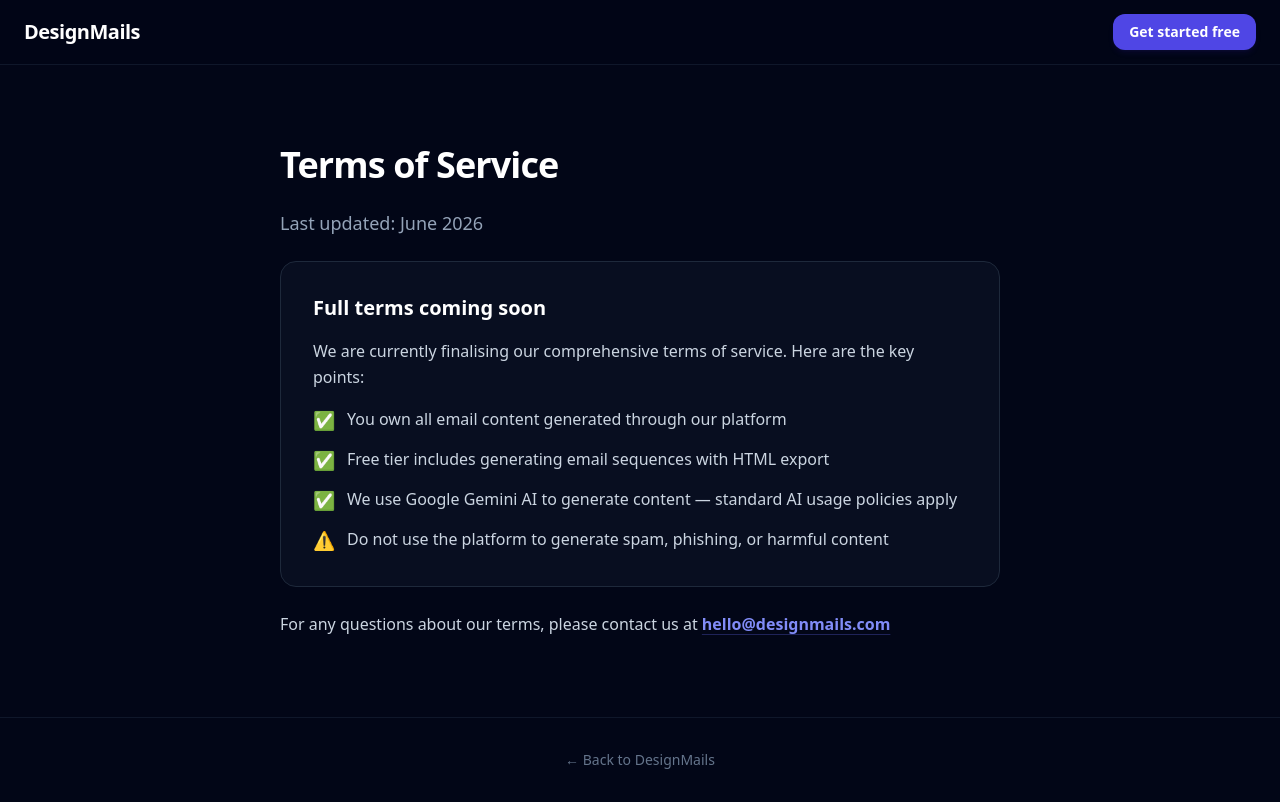
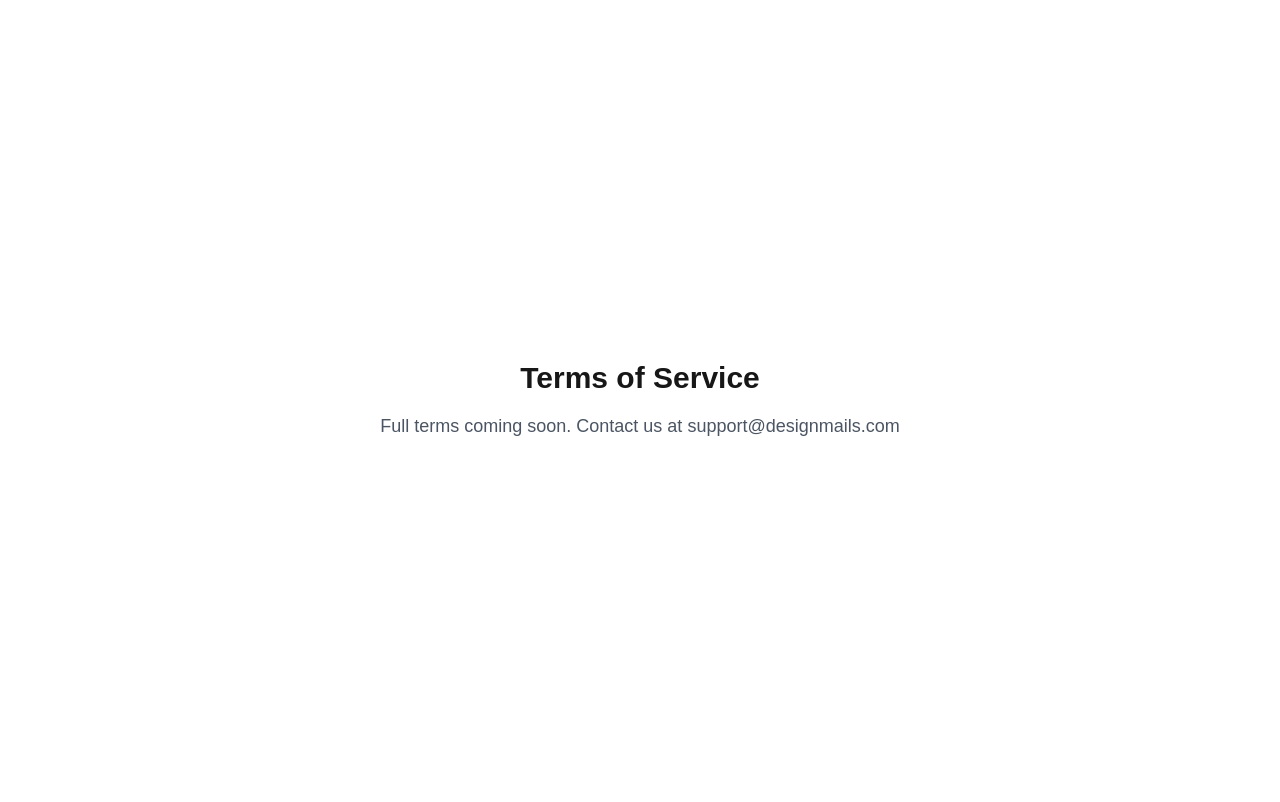
Before and after one commit to poojaanand846-art/saas-email-builder, a Next.js app: page /terms in a window 1280 px wide. Built offline with nearby package versions, Linux system fonts and the light colour scheme.

Commit message:
feat: production ready — gemini AI, security hardened, launch ready

```diff
--- a/src/app/privacy/page.tsx
+++ b/src/app/privacy/page.tsx
@@ -1,82 +1,12 @@
-import Link from "next/link";
+import React from 'react';
 
-export const metadata = {
-  title: "Privacy Policy — DesignMails",
-  description: "Privacy Policy for DesignMails — AI-powered SaaS onboarding email generator.",
-};
-
-export default function PrivacyPage() {
+export default function PrivacyPolicy() {
   return (
-    <div className="min-h-screen bg-slate-950 text-slate-100 font-sans">
-      {/* Navbar */}
-      <header className="border-b border-slate-900 bg-slate-950/80 backdrop-blur-md sticky top-0 z-50">
-        <div className="max-w-7xl mx-auto px-6 h-16 flex items-center justify-between">
-          <Link href="/" className="text-xl font-bold tracking-tight text-white">
-            DesignMails
-          </Link>
-          <Link
-            href="/login"
-            className="text-sm font-semibold text-white bg-indigo-600 hover:bg-indigo-500 px-4 py-2 rounded-xl transition-all shadow-md shadow-indigo-600/10"
-          >
-            Get started free
-          </Link>
-        </div>
-      </header>
-
-      {/* Content */}
-      <main className="max-w-3xl mx-auto px-6 py-20">
-        <h1 className="text-4xl font-extrabold text-white tracking-tight mb-6">
-          Privacy Policy
-        </h1>
-
-        <div className="prose prose-invert prose-slate max-w-none space-y-6 text-slate-300 leading-relaxed">
-          <p className="text-lg text-slate-400">
-            Last updated: June 2026
-          </p>
-
-          <div className="bg-slate-900/50 border border-slate-800 rounded-2xl p-8 space-y-4">
-            <h2 className="text-xl font-bold text-white">Full policy coming soon</h2>
-            <p>
-              We are currently drafting our comprehensive privacy policy. In the meantime, here&apos;s what you need to know:
-            </p>
-            <ul className="space-y-3 list-none pl-0">
-              <li className="flex items-start gap-3">
-                <span className="text-indigo-400 text-lg shrink-0">🔒</span>
-                <span>Your data is encrypted in transit and at rest</span>
-              </li>
-              <li className="flex items-start gap-3">
-                <span className="text-indigo-400 text-lg shrink-0">🚫</span>
-                <span>We never sell your personal information to third parties</span>
-              </li>
-              <li className="flex items-start gap-3">
-                <span className="text-indigo-400 text-lg shrink-0">📧</span>
-                <span>Email content you generate is stored securely and only accessible by you</span>
-              </li>
-              <li className="flex items-start gap-3">
-                <span className="text-indigo-400 text-lg shrink-0">🗑️</span>
-                <span>You can delete your account and all associated data at any time</span>
-              </li>
-            </ul>
-          </div>
-
-          <p>
-            For any privacy-related questions, please contact us at{" "}
-            <a
-              href="mailto:hello@designmails.com"
-              className="text-indigo-400 hover:text-indigo-300 font-semibold underline underline-offset-4 decoration-indigo-500/30 hover:decoration-indigo-400 transition-colors"
-            >
-              hello@designmails.com
-            </a>
-          </p>
-        </div>
-      </main>
-
-      {/* Footer */}
-      <footer className="border-t border-slate-900 py-8 px-6 text-center text-sm text-slate-500">
-        <Link href="/" className="hover:text-slate-300 transition-colors">
-          ← Back to DesignMails
-        </Link>
-      </footer>
-    </div>
+    <main className="flex min-h-screen flex-col items-center justify-center p-24 text-center">
+      <h1 className="text-3xl font-bold mb-4">Privacy Policy</h1>
+      <p className="text-lg text-gray-600 dark:text-gray-400">
+        Full policy coming soon. Contact us at support@designmails.com
+      </p>
+    </main>
   );
 }
--- a/src/app/terms/page.tsx
+++ b/src/app/terms/page.tsx
@@ -1,82 +1,12 @@
-import Link from "next/link";
+import React from 'react';
 
-export const metadata = {
-  title: "Terms of Service — DesignMails",
-  description: "Terms of Service for DesignMails — AI-powered SaaS onboarding email generator.",
-};
-
-export default function TermsPage() {
+export default function TermsOfService() {
   return (
-    <div className="min-h-screen bg-slate-950 text-slate-100 font-sans">
-      {/* Navbar */}
-      <header className="border-b border-slate-900 bg-slate-950/80 backdrop-blur-md sticky top-0 z-50">
-        <div className="max-w-7xl mx-auto px-6 h-16 flex items-center justify-between">
-          <Link href="/" className="text-xl font-bold tracking-tight text-white">
-            DesignMails
-          </Link>
-          <Link
-            href="/login"
-            className="text-sm font-semibold text-white bg-indigo-600 hover:bg-indigo-500 px-4 py-2 rounded-xl transition-all shadow-md shadow-indigo-600/10"
-          >
-            Get started free
-          </Link>
-        </div>
-      </header>
-
-      {/* Content */}
-      <main className="max-w-3xl mx-auto px-6 py-20">
-        <h1 className="text-4xl font-extrabold text-white tracking-tight mb-6">
-          Terms of Service
-        </h1>
-
-        <div className="prose prose-invert prose-slate max-w-none space-y-6 text-slate-300 leading-relaxed">
-          <p className="text-lg text-slate-400">
-            Last updated: June 2026
-          </p>
-
-          <div className="bg-slate-900/50 border border-slate-800 rounded-2xl p-8 space-y-4">
-            <h2 className="text-xl font-bold text-white">Full terms coming soon</h2>
-            <p>
-              We are currently finalising our comprehensive terms of service. Here are the key points:
-            </p>
-            <ul className="space-y-3 list-none pl-0">
-              <li className="flex items-start gap-3">
-                <span className="text-indigo-400 text-lg shrink-0">✅</span>
-                <span>You own all email content generated through our platform</span>
-              </li>
-              <li className="flex items-start gap-3">
-                <span className="text-indigo-400 text-lg shrink-0">✅</span>
-                <span>Free tier includes generating email sequences with HTML export</span>
-              </li>
-              <li className="flex items-start gap-3">
-                <span className="text-indigo-400 text-lg shrink-0">✅</span>
-                <span>We use Google Gemini AI to generate content — standard AI usage policies apply</span>
-              </li>
-              <li className="flex items-start gap-3">
-                <span className="text-indigo-400 text-lg shrink-0">⚠️</span>
-                <span>Do not use the platform to generate spam, phishing, or harmful content</span>
-              </li>
-            </ul>
-          </div>
-
-          <p>
-            For any questions about our terms, please contact us at{" "}
-            <a
-              href="mailto:hello@designmails.com"
-              className="text-indigo-400 hover:text-indigo-300 font-semibold underline underline-offset-4 decoration-indigo-500/30 hover:decoration-indigo-400 transition-colors"
-            >
-              hello@designmails.com
-            </a>
-          </p>
-        </div>
-      </main>
-
-      {/* Footer */}
-      <footer className="border-t border-slate-900 py-8 px-6 text-center text-sm text-slate-500">
-        <Link href="/" className="hover:text-slate-300 transition-colors">
-          ← Back to DesignMails
-        </Link>
-      </footer>
-    </div>
+    <main className="flex min-h-screen flex-col items-center justify-center p-24 text-center">
+      <h1 className="text-3xl font-bold mb-4">Terms of Service</h1>
+      <p className="text-lg text-gray-600 dark:text-gray-400">
+        Full terms coming soon. Contact us at support@designmails.com
+      </p>
+    </main>
   );
 }
```
Also changed, not shown: public/robots.txt, src/app/favicon.svg.
